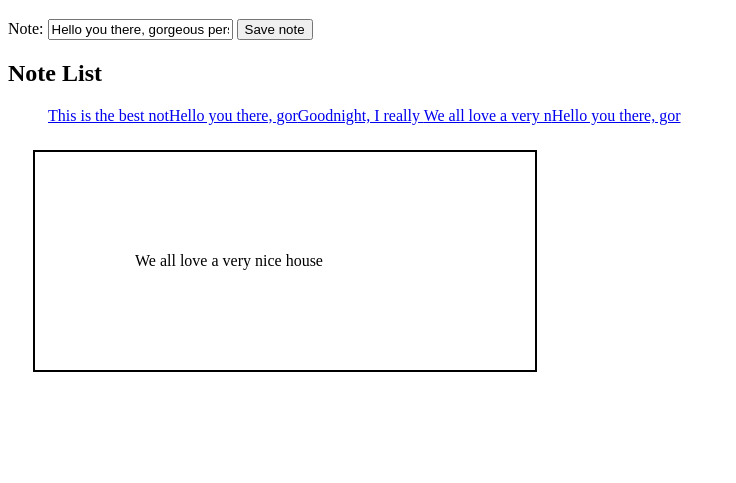
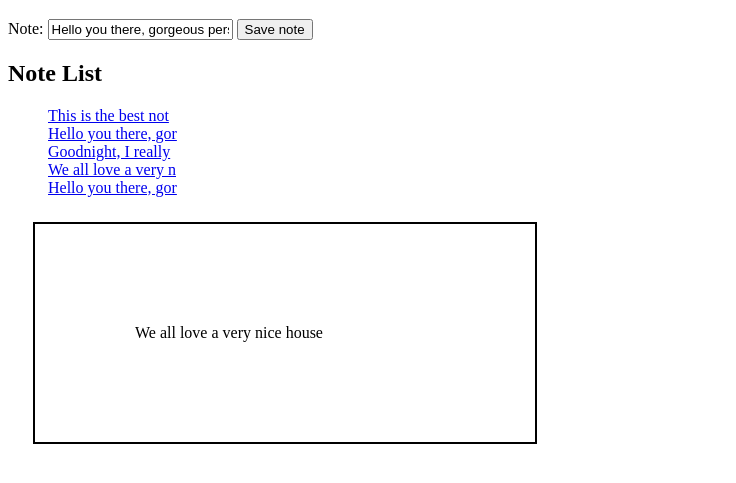
Before and after one commit to OutWooods/nevernote, a website: page index.html in a window 1280 px wide. Shown: the part 61-544 px from the top of the page, without its empty margins (0-736 px from the left). Drawn offline with Linux system fonts and the light colour scheme.

Commit message:
Links add as list

```diff
--- a/css/testing.css
+++ b/css/testing.css
@@ -1,3 +1,7 @@
+html {
+
+}
+
 #fail {
   color: silver;
   font-size: 25px;
--- a/src/views/view.js
+++ b/src/views/view.js
@@ -1,10 +1,11 @@
 (function(exports){
   function addNoteLink() {
+    var br = document.createElement("br");
     var link = document.createElement('a');
     link.href = "#" + (noteList().notes().length - 1);
     link.innerHTML = noteList().latestNote().abbreviation;
     link.id = noteList().latestNote().abbreviation;
-    document.getElementById('notelist').appendChild(link);
+    document.getElementById('notelist').appendChild(link).appendChild(br);
   }
 
   exports.addNoteLink = addNoteLink
```
